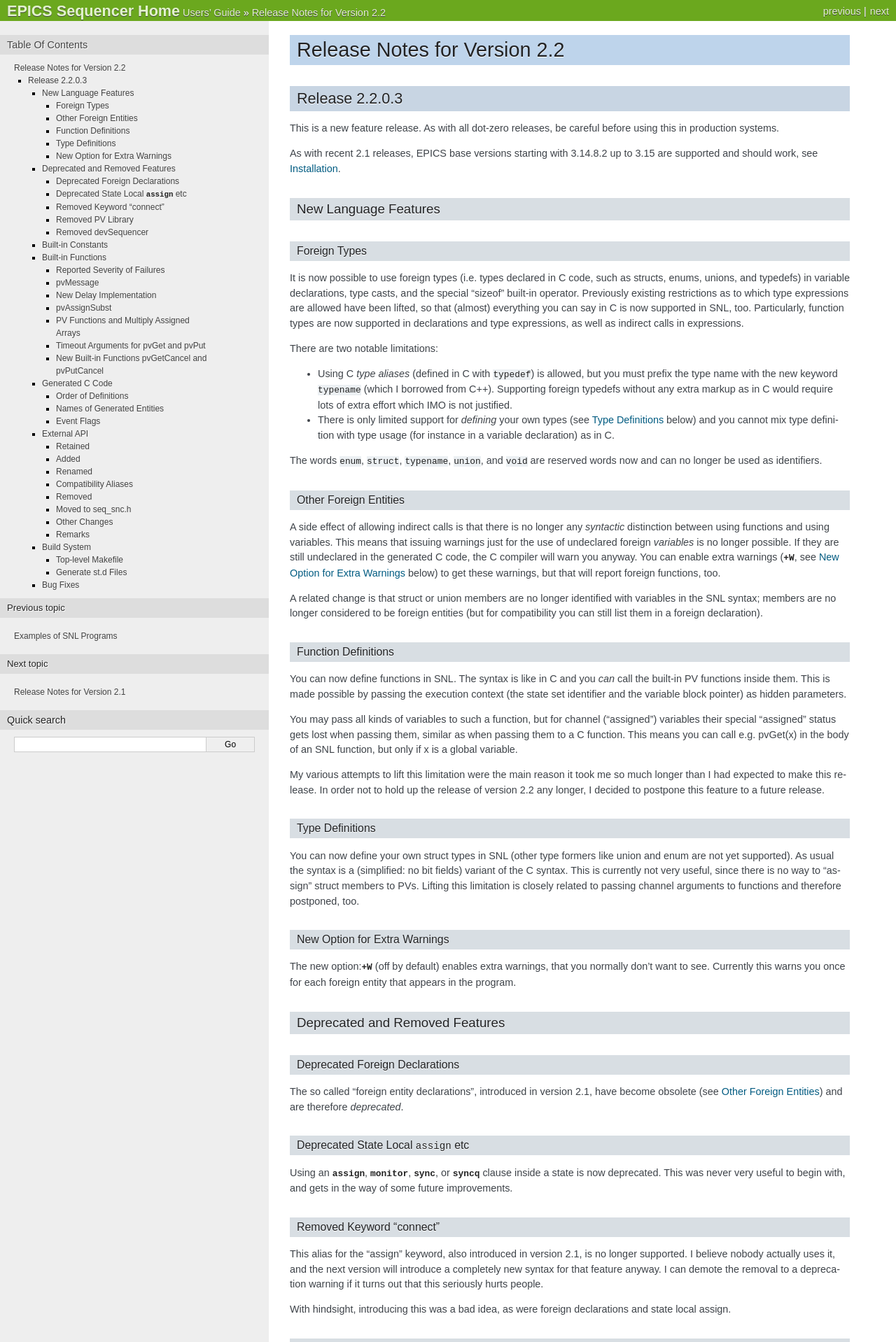
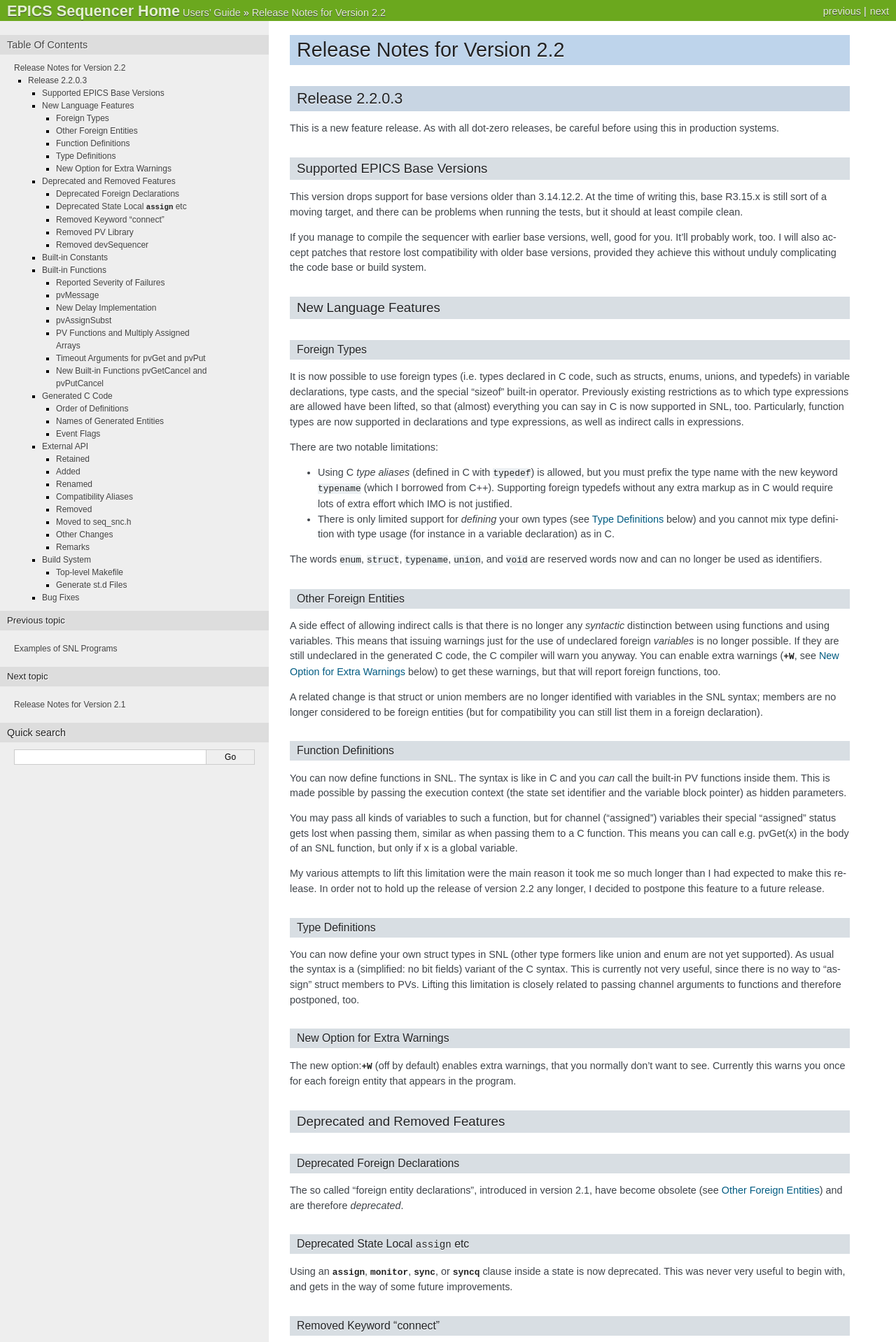
Before and after one commit to jeonghanlee/sequencer-2-2, a Sphinx documentation site: the page built from documentation/ReleaseNotes-2-2.txt, in a window 1280 px wide. Shown: the top 1918 px of the page at 70% size. Built offline with Sphinx 7.4.7, drawn with Linux system fonts in a browser that asks for light colours; pages that are not in the unit, such as notebooks, are missing from menus; some of the changed text lies outside the part shown.

Commit message:
drop support for base versions older than R3.14.12.2

```diff
--- a/documentation/Installation.txt
+++ b/documentation/Installation.txt
@@ -6,7 +6,7 @@
 
 You need to have `EPICS base`_ and its dependencies (`GNU
 make`_, `Perl`_) installed. Any version of EPICS base starting
-with 3.14.8.2 and up to 3.15 should do.
+with 3.14.12.2 and up to 3.15 should do.
 
 From version 2.1 onwards, building the sequencer requires the lexer
 generator tool `re2c`_. If you are on a Linux system, you will
--- a/documentation/ReleaseNotes-2-2.txt
+++ b/documentation/ReleaseNotes-2-2.txt
@@ -9,8 +9,18 @@
 This is a new feature release. As with all dot-zero releases, be careful
 before using this in production systems.
 
-As with recent 2.1 releases, EPICS base versions starting with
-3.14.8.2 up to 3.15 are supported and should work, see `Installation`.
+Supported EPICS Base Versions
+^^^^^^^^^^^^^^^^^^^^^^^^^^^^^
+
+This version drops support for base versions older than 3.14.12.2. At the
+time of writing this, base R3.15.x is still sort of a moving target, and
+there can be problems when running the tests, but it should at least compile
+clean.
+
+If you manage to compile the sequencer with earlier base versions, well,
+good for you. It'll probably work, too. I will also accept patches that
+restore lost compatibility with older base versions, provided they achieve
+this without unduly complicating the code base or build system.
 
 New Language Features
 ^^^^^^^^^^^^^^^^^^^^^
```
Also changed, not shown: 1 other file.
